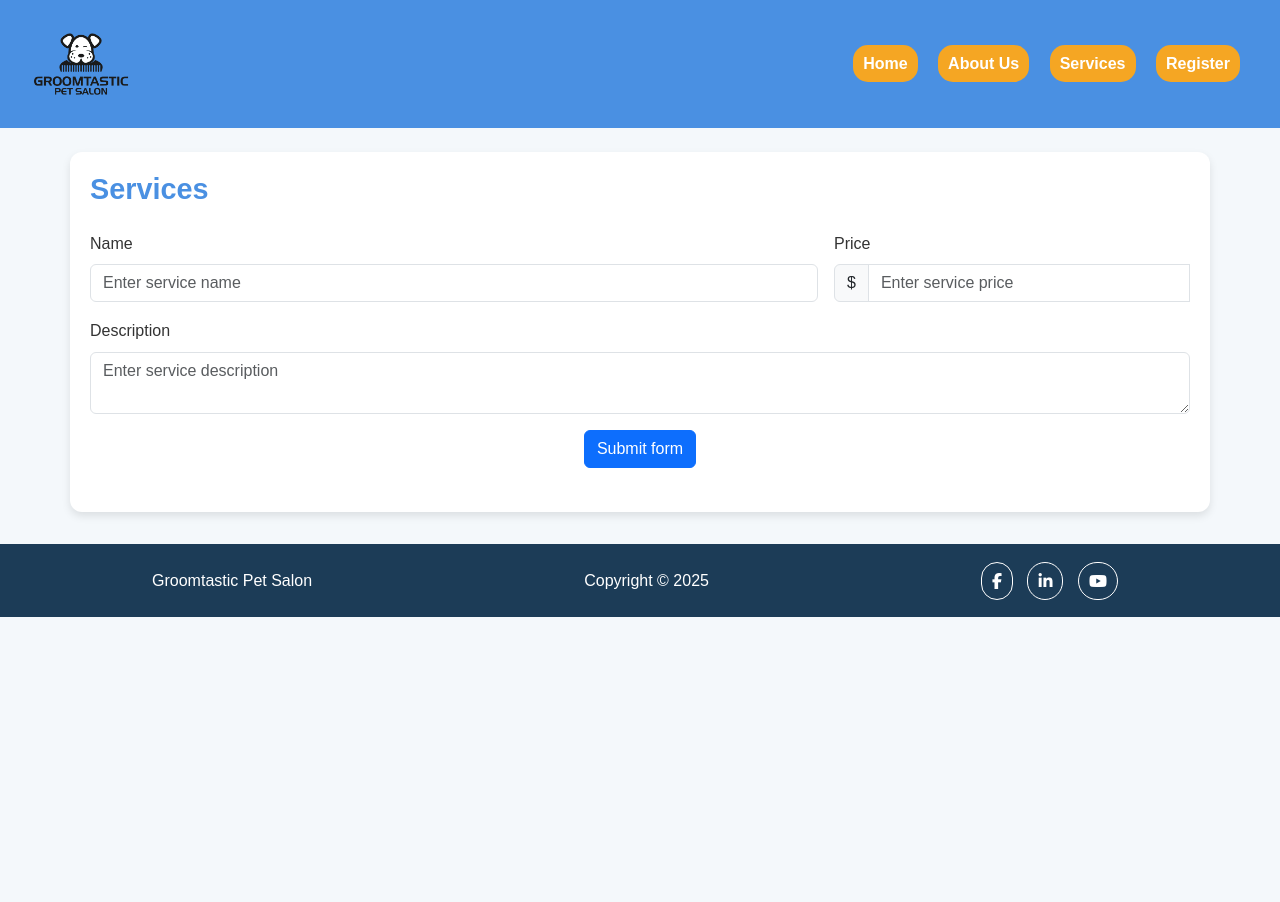
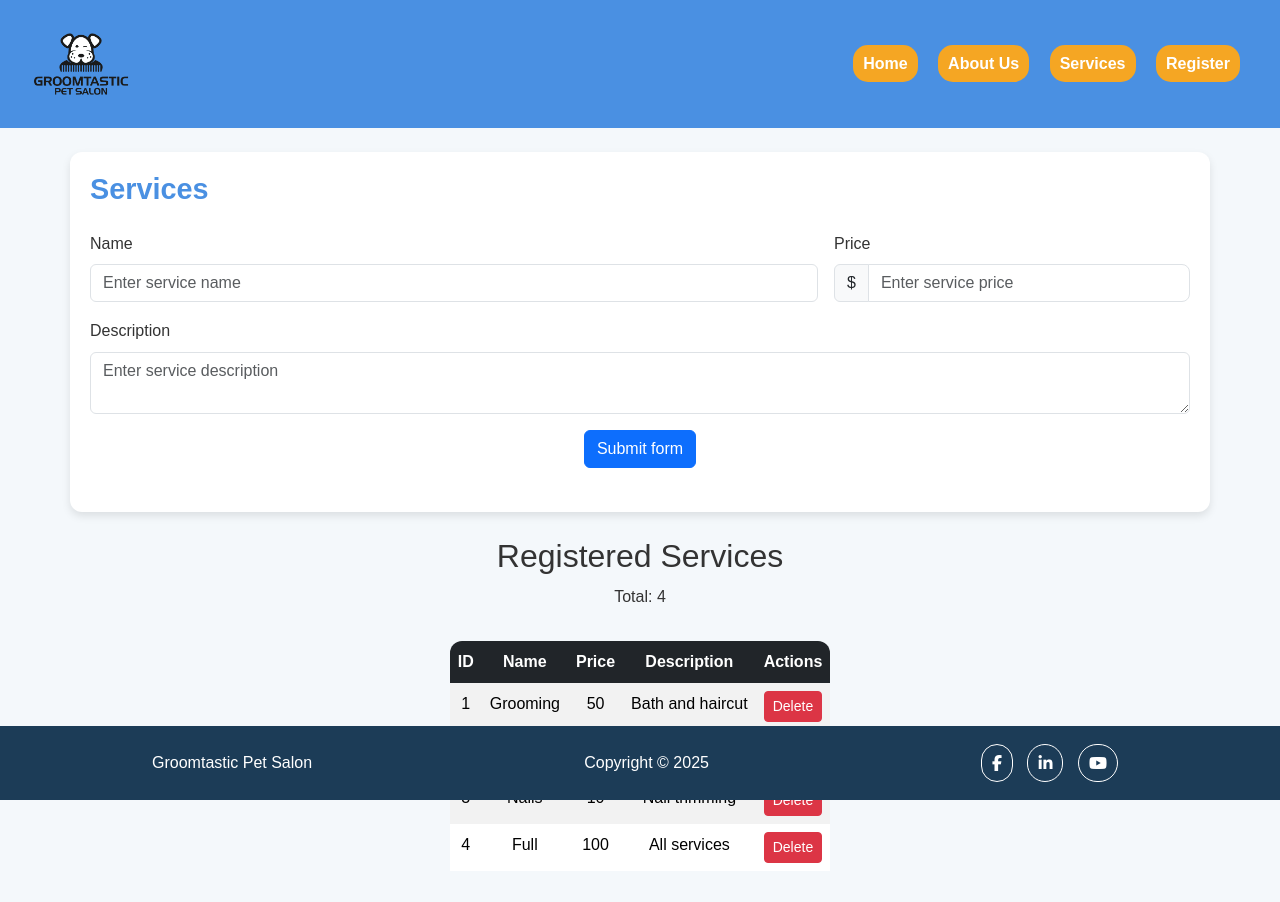
Before and after one commit to ChrisUBS/FSDI-105-petSalon, a plain HTML site: page services.html in a window 1280 px wide. Before the commit the page ends 800 px from the top, so only its background shows below. Drawn offline with nearby package versions, Linux system fonts and the light colour scheme.

Commit message:
Finish assignment 2

```diff
--- a/scripts/services.js
+++ b/scripts/services.js
@@ -1,5 +1,5 @@
-// Variable
-let services = [];
+// Initialize services array
+let services = JSON.parse(localStorage.getItem('services')) || [];
 
 // When document is ready
 $(document).ready(function () {
@@ -13,6 +13,29 @@ $(document).ready(function () {
             register();
         }
     });
+
+    // Check if services already exist in local storage
+    let storedServices = JSON.parse(localStorage.getItem('services'));
+
+    if (!storedServices || storedServices.length === 0) {
+        // Create new 4 predefined services
+        let service1 = { name: "Grooming", price: 50, description: "Bath and haircut" };
+        let service2 = { name: "Vaccines", price: 30, description: "Annual vaccines" };
+        let service3 = { name: "Nails", price: 10, description: "Nail trimming" };
+        let service4 = { name: "Full", price: 100, description: "All services" };
+
+        // Add the services to the array
+        services = [service1, service2, service3, service4];
+
+        // Save these services to local storage
+        localStorage.setItem('services', JSON.stringify(services));
+    } else {
+        // Use the existing services from local storage
+        services = storedServices;
+    }
+
+    // Display the services
+    displayTable();
 });
 
 // Class Service
@@ -31,6 +54,9 @@ function register() {
 
     // Add the new service to the array
     services.push(theService);
+
+    // Save the updated array to local storage
+    localStorage.setItem('services', JSON.stringify(services));
 
     // Clear the form
     clearForm();
@@ -54,7 +80,7 @@ function register() {
     }, 2000);
 
     // Display the services
-    console.log(services);
+    displayTable();
 }
 
 // Clear form
@@ -64,3 +90,60 @@ function clearForm() {
     $('#validationCustom02').val('');
     $('#validationCustom03').val('');
 }
+
+// Display
+function displayTable() {
+    let $tableServices = $('#services');
+    let $total = $('#total');
+    let result = '';
+
+    $.each(services, function (i, service) {
+        result += `
+            <tr id="${i}">
+                <td scope="row">${i + 1}</td>
+                <td>${service.name}</td>
+                <td>${service.price}</td>
+                <td>${service.description}</td>
+                <td><button class="btn btn-danger btn-sm delete-btn" data-index="${i}">Delete</button></td>
+            </tr>
+        `;
+    });
+
+    $tableServices.html(result);
+    $total.text(services.length); // Display total number of services
+
+    // Attach delete button handlers
+    $('.delete-btn').on('click', function () {
+        let index = $(this).data('index');
+        deleteService(index);
+    });
+}
+
+// Delete
+function deleteService(index) {
+    // Remove the service at the specified index
+    services.splice(index, 1);
+
+    // Update local storage with the modified array
+    localStorage.setItem('services', JSON.stringify(services));
+
+    // Refresh the table
+    displayTable();
+
+    // Display notification
+    let $notification = $('#message-table');
+    $notification.text('Service deleted successfully!')
+    .css({
+        display: 'block',
+        color: 'red',
+        fontSize: '1.2em',
+        padding: '10px',
+        border: '1px solid red',
+        borderRadius: '5px'
+    });
+
+    // Hide the notification after a few seconds
+    setTimeout(function () {
+        $notification.hide();
+    }, 2000);
+}
--- a/services.html
+++ b/services.html
@@ -25,13 +25,10 @@
         </nav>
     </header>
 
-    <!-- Que estos servicios aparezcan
-        en la pagina de register dinamicamente-->
-
     <main class="d-flex flex-column align-items-center">
         <div class="container mt-4">
             <h1 class="mb-4">Services</h1>
-            <form id="register-form" class="row g-3 needs-validation mb-4" novalidate>
+            <form id="register-form" class="row g-3 needs-validation mb-4 container-form" novalidate>
                 <div class="col-md-8">
                     <label for="validationCustom01" class="form-label">Name</label>
                     <input type="text" class="form-control" id="validationCustom01" placeholder="Enter service name"
@@ -47,7 +44,7 @@
                     <label for="validationCustom02" class="form-label">Price</label>
                     <div class="input-group">
                         <span class="input-group-text">$</span>
-                        <input type="number" class="form-control" id="validationCustom02"
+                        <input type="number" class="form-control" id="validationCustom02" style="border-radius: 0 8px 8px 0;"
                             placeholder="Enter service price" required>
                         <div class="valid-feedback">
                             Looks good!
@@ -78,9 +75,39 @@
             </div>
         </div>
 
+        <br>
+
+        <h2>Registered Services</h2>
+
+        <div class="total">
+            <p>Total: <span id="total">0</span></p>
+        </div>
+
+        <div class="notification">
+            <p id="message-table"></p>
+        </div>
+
+        <div class="table-services" id="table-services" style="overflow-x: auto; max-width: 100%; border-radius: 12px;">
+            <table class="table table-striped table-borderless text-center">
+                <thead>
+                    <tr class="table-dark">
+                        <th scope="col">ID</th>
+                        <th scope="col">Name</th>
+                        <th scope="col">Price</th>
+                        <th scope="col">Description</th>
+                        <th scope="col">Actions</th>
+                    </tr>
+                </thead>
+                <tbody id="services">
+                    <!-- Dynamic rows go here -->
+                </tbody>
+            </table>
+        </div>
+
     </main>
 
-    <footer>
+    <footer class="footer">
+        <div class="container-footer">
             <div>Groomtastic Pet Salon</div>
 
             <div class="copyright">
@@ -92,6 +119,7 @@
                 <i class="fa-brands fa-linkedin-in"></i>
                 <i class="fa-brands fa-youtube"></i>
             </div>
+        </div>
     </footer>
 
     <!-- Scripts -->
--- a/styles/services-style.css
+++ b/styles/services-style.css
@@ -70,12 +70,23 @@ header nav a:hover {
     }
 }
 
+/* Main */
+main {
+    margin-bottom: 8rem;
+}
+
 /* Form */
 .container {
     background-color: var(--input-bg);
     padding: 20px;
     border-radius: 12px;
     box-shadow: 0 4px 8px rgba(0, 0, 0, 0.1);
+}
+
+@media (max-width: 768px) {
+    .container {
+        width: 80%;
+    }
 }
 
 h1 {
@@ -86,14 +97,20 @@ h1 {
 }
 
 /* Footer */
-footer {
+.footer {
+    position: fixed;
+    bottom: 0;
+    width: 100%;
+    margin: auto;
+}
+
+.container-footer {
     display: flex;
     justify-content: space-around;
     align-items: center;
     background-color: var(--footer-bg);
     color: var(--white);
     padding: 1rem;
-    margin-top: 2rem;
     flex-wrap: wrap;
 }
 
@@ -116,7 +133,7 @@ footer .social-media i:hover {
 }
 
 @media (max-width: 768px) {
-    footer {
+    .container-footer {
         flex-direction: column;
         text-align: center;
     }
```
Also changed, not shown: register.html (+1 -7 lines), scripts/register.js (+11 -0 lines). Lines whose indentation alone changed are shown as unchanged.
